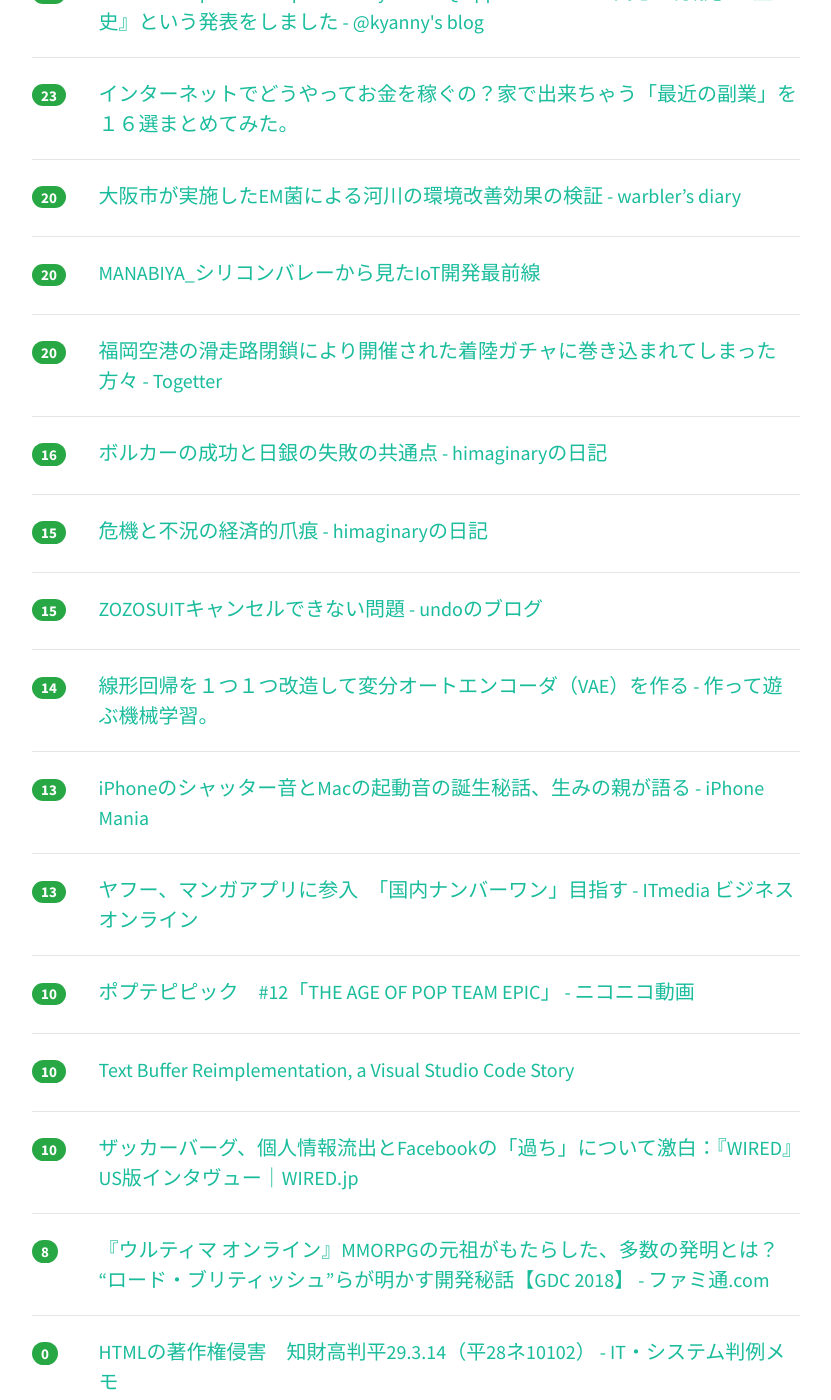
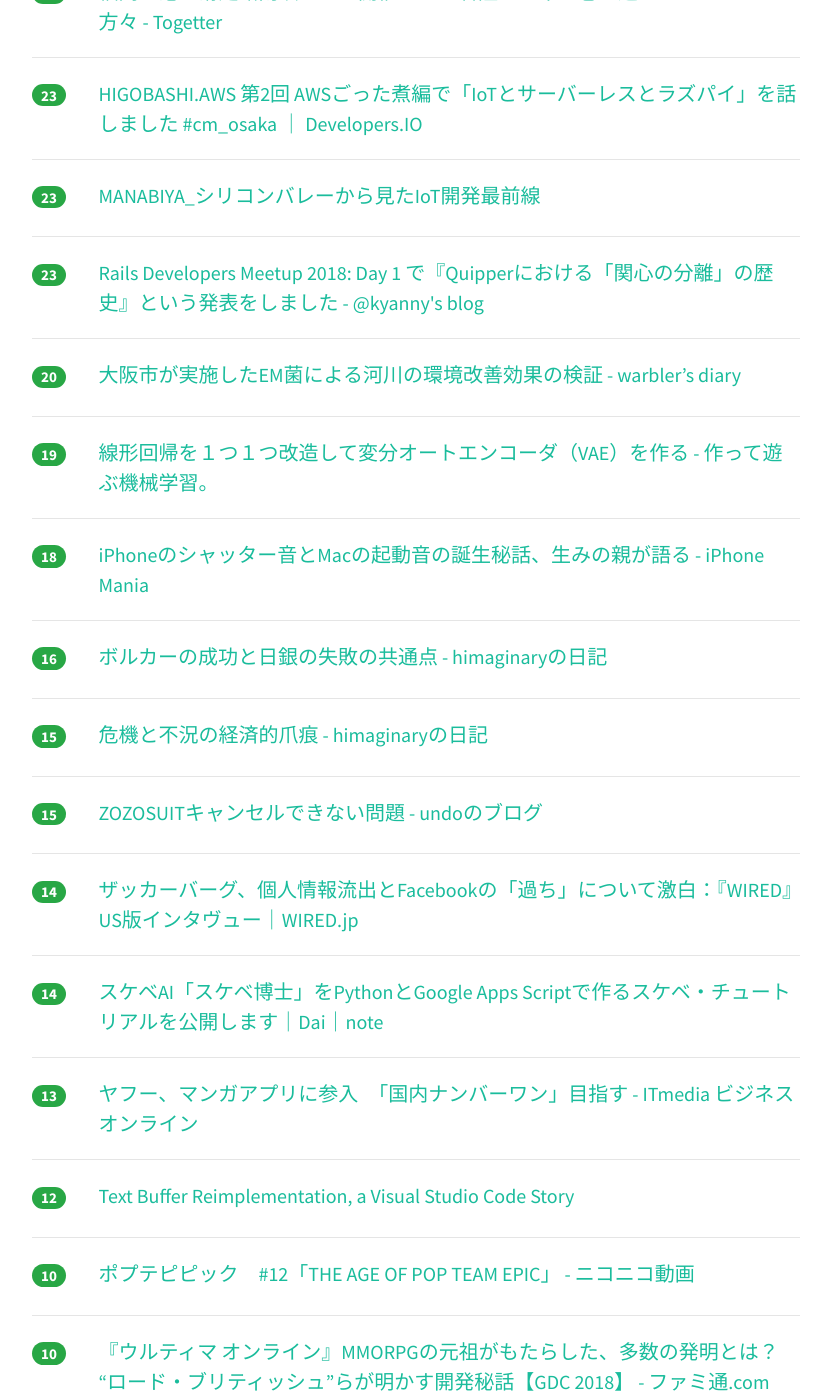
Before and after one commit to yatta47/hatena-matome-site, a Jekyll site: the page built from _posts/2018-03-25-hatena.md, in a window 1280 px wide and 1400 px high, scrolled down 1215 px. Shown: the whole window, without its empty margins (224-1055 px from the left). Built offline with Jekyll 4.4.1, drawn with Linux system fonts in a browser that asks for light colours; nearby versions of some CDN libraries; some of the changed text lies outside the part shown.

Commit message:
Updated 2018-03-25

```diff
--- a/_posts/2018-03-25-hatena.md
+++ b/_posts/2018-03-25-hatena.md
@@ -1,43 +1,43 @@
 ---
 layout: post
 title:  "2018-03-25 はてぶIT"
-date:   2018-03-25 13:03:28
+date:   2018-03-25 14:00:58
 tags: [it-hotentry]
 ---
-25 件のデータあり
+27 件のデータあり
 
 <hr><div class="row">
-<div class="col-1"><span class="badge badge-pill badge-success h2">367</span></div>
+<div class="col-1"><span class="badge badge-pill badge-success h2">433</span></div>
 <div class="col-11"><a href='https://qiita.com/takjg/items/e6b8af53421be54b62c9' target='_blank'>格安スマートリモコンの作り方 - Qiita</a></div>
 </div>
 <hr>
 <div class="row">
-<div class="col-1"><span class="badge badge-pill badge-success h2">180</span></div>
+<div class="col-1"><span class="badge badge-pill badge-success h2">216</span></div>
 <div class="col-11"><a href='https://togetter.com/li/1211752' target='_blank'>全てのデスクワーカー・自営業者に捧ぐ「運動不足の漫画家が筋トレを始めた結果」感化されて筋トレに目覚める人続出「よし運動だ」 - Togetter</a></div>
 </div>
 <hr>
 <div class="row">
-<div class="col-1"><span class="badge badge-pill badge-success h2">152</span></div>
+<div class="col-1"><span class="badge badge-pill badge-success h2">173</span></div>
 <div class="col-11"><a href='https://www.slideshare.net/pfi/nlp2018-introduction-of-deep-reinforcement-learning' target='_blank'>ゼロから始める深層強化学習（NLP2018講演資料）/ Introduction of Deep Reinforcement Learni…</a></div>
 </div>
 <hr>
 <div class="row">
-<div class="col-1"><span class="badge badge-pill badge-success h2">120</span></div>
+<div class="col-1"><span class="badge badge-pill badge-success h2">137</span></div>
 <div class="col-11"><a href='http://vaaaaaanquish.hatenablog.com/entry/2018/03/24/212254' target='_blank'>MANABIYAで「AI屋さんの1日」なるフザけたタイトルで登壇した話とその内容 - Stimulator</a></div>
 </div>
 <hr>
 <div class="row">
-<div class="col-1"><span class="badge badge-pill badge-success h2">49</span></div>
+<div class="col-1"><span class="badge badge-pill badge-success h2">58</span></div>
 <div class="col-11"><a href='http://www.nicovideo.jp/watch/1521685282' target='_blank'>ポプテピピック　#12「THE AGE OF POP TEAM EPIC」 - ニコニコ動画</a></div>
 </div>
 <hr>
 <div class="row">
-<div class="col-1"><span class="badge badge-pill badge-success h2">48</span></div>
+<div class="col-1"><span class="badge badge-pill badge-success h2">50</span></div>
 <div class="col-11"><a href='https://speakerdeck.com/qsona/microservices-maturity-model-on-rails' target='_blank'>Microservices Maturity Model on Rails // Speaker Deck</a></div>
 </div>
 <hr>
 <div class="row">
-<div class="col-1"><span class="badge badge-pill badge-success h2">33</span></div>
+<div class="col-1"><span class="badge badge-pill badge-success h2">34</span></div>
 <div class="col-11"><a href='https://postd.cc/how-to-write-a-git-commit-message/' target='_blank'>Gitのコミットメッセージの書き方 | POSTD</a></div>
 </div>
 <hr>
@@ -47,8 +47,23 @@ tags: [it-hotentry]
 </div>
 <hr>
 <div class="row">
+<div class="col-1"><span class="badge badge-pill badge-success h2">27</span></div>
+<div class="col-11"><a href='http://kanemotilevel.com/ithukugyou.html' target='_blank'>インターネットでどうやってお金を稼ぐの？家で出来ちゃう「最近の副業」を１６選まとめてみた。</a></div>
+</div>
+<hr>
+<div class="row">
+<div class="col-1"><span class="badge badge-pill badge-success h2">25</span></div>
+<div class="col-11"><a href='https://togetter.com/li/1211751' target='_blank'>福岡空港の滑走路閉鎖により開催された着陸ガチャに巻き込まれてしまった方々 - Togetter</a></div>
+</div>
+<hr>
+<div class="row">
 <div class="col-1"><span class="badge badge-pill badge-success h2">23</span></div>
 <div class="col-11"><a href='https://dev.classmethod.jp/cloud/aws/higobashi-aws-2-iot-serverless-raspberrypi/' target='_blank'>HIGOBASHI.AWS 第2回 AWSごった煮編で「IoTとサーバーレスとラズパイ」を話しました #cm_osaka ｜ Developers.IO</a></div>
+</div>
+<hr>
+<div class="row">
+<div class="col-1"><span class="badge badge-pill badge-success h2">23</span></div>
+<div class="col-11"><a href='https://www.slideshare.net/bywaysideway1/manabiyaiot-91803869' target='_blank'>MANABIYA_シリコンバレーから見たIoT開発最前線</a></div>
 </div>
 <hr>
 <div class="row">
@@ -57,23 +72,18 @@ tags: [it-hotentry]
 </div>
 <hr>
 <div class="row">
-<div class="col-1"><span class="badge badge-pill badge-success h2">23</span></div>
-<div class="col-11"><a href='http://kanemotilevel.com/ithukugyou.html' target='_blank'>インターネットでどうやってお金を稼ぐの？家で出来ちゃう「最近の副業」を１６選まとめてみた。</a></div>
-</div>
-<hr>
-<div class="row">
 <div class="col-1"><span class="badge badge-pill badge-success h2">20</span></div>
 <div class="col-11"><a href='http://warbler.hatenablog.com/entry/2018/03/24/162936' target='_blank'>大阪市が実施したEM菌による河川の環境改善効果の検証 - warbler’s diary</a></div>
 </div>
 <hr>
 <div class="row">
-<div class="col-1"><span class="badge badge-pill badge-success h2">20</span></div>
-<div class="col-11"><a href='https://www.slideshare.net/bywaysideway1/manabiyaiot-91803869' target='_blank'>MANABIYA_シリコンバレーから見たIoT開発最前線</a></div>
+<div class="col-1"><span class="badge badge-pill badge-success h2">19</span></div>
+<div class="col-11"><a href='http://machine-learning.hatenablog.com/entry/2018/03/25/010430' target='_blank'>線形回帰を１つ１つ改造して変分オートエンコーダ（VAE）を作る - 作って遊ぶ機械学習。</a></div>
 </div>
 <hr>
 <div class="row">
-<div class="col-1"><span class="badge badge-pill badge-success h2">20</span></div>
-<div class="col-11"><a href='https://togetter.com/li/1211751' target='_blank'>福岡空港の滑走路閉鎖により開催された着陸ガチャに巻き込まれてしまった方々 - Togetter</a></div>
+<div class="col-1"><span class="badge badge-pill badge-success h2">18</span></div>
+<div class="col-11"><a href='https://iphone-mania.jp/news-207006/' target='_blank'>iPhoneのシャッター音とMacの起動音の誕生秘話、生みの親が語る - iPhone Mania</a></div>
 </div>
 <hr>
 <div class="row">
@@ -93,17 +103,22 @@ tags: [it-hotentry]
 <hr>
 <div class="row">
 <div class="col-1"><span class="badge badge-pill badge-success h2">14</span></div>
-<div class="col-11"><a href='http://machine-learning.hatenablog.com/entry/2018/03/25/010430' target='_blank'>線形回帰を１つ１つ改造して変分オートエンコーダ（VAE）を作る - 作って遊ぶ機械学習。</a></div>
+<div class="col-11"><a href='https://wired.jp/2018/03/24/mark-zuckerberg-interview/' target='_blank'>ザッカーバーグ、個人情報流出とFacebookの「過ち」について激白：『WIRED』US版インタヴュー｜WIRED.jp</a></div>
 </div>
 <hr>
 <div class="row">
-<div class="col-1"><span class="badge badge-pill badge-success h2">13</span></div>
-<div class="col-11"><a href='https://iphone-mania.jp/news-207006/' target='_blank'>iPhoneのシャッター音とMacの起動音の誕生秘話、生みの親が語る - iPhone Mania</a></div>
+<div class="col-1"><span class="badge badge-pill badge-success h2">14</span></div>
+<div class="col-11"><a href='https://note.mu/daikawai/n/n252b3f8d1138' target='_blank'>スケベAI「スケベ博士」をPythonとGoogle Apps Scriptで作るスケベ・チュートリアルを公開します｜Dai｜note</a></div>
 </div>
 <hr>
 <div class="row">
 <div class="col-1"><span class="badge badge-pill badge-success h2">13</span></div>
 <div class="col-11"><a href='http://www.itmedia.co.jp/business/articles/1803/23/news117.html' target='_blank'>ヤフー、マンガアプリに参入　「国内ナンバーワン」目指す - ITmedia ビジネスオンライン</a></div>
+</div>
+<hr>
+<div class="row">
+<div class="col-1"><span class="badge badge-pill badge-success h2">12</span></div>
+<div class="col-11"><a href='https://code.visualstudio.com/blogs/2018/03/23/text-buffer-reimplementation' target='_blank'>Text Buffer Reimplementation, a Visual Studio Code Story</a></div>
 </div>
 <hr>
 <div class="row">
@@ -113,17 +128,12 @@ tags: [it-hotentry]
 <hr>
 <div class="row">
 <div class="col-1"><span class="badge badge-pill badge-success h2">10</span></div>
-<div class="col-11"><a href='https://code.visualstudio.com/blogs/2018/03/23/text-buffer-reimplementation' target='_blank'>Text Buffer Reimplementation, a Visual Studio Code Story</a></div>
+<div class="col-11"><a href='https://www.famitsu.com/news/201803/24154303.html' target='_blank'>『ウルティマ オンライン』MMORPGの元祖がもたらした、多数の発明とは？ “ロード・ブリティッシュ”らが明かす開発秘話【GDC 2018】 - ファミ通.com</a></div>
 </div>
 <hr>
 <div class="row">
-<div class="col-1"><span class="badge badge-pill badge-success h2">10</span></div>
-<div class="col-11"><a href='https://wired.jp/2018/03/24/mark-zuckerberg-interview/' target='_blank'>ザッカーバーグ、個人情報流出とFacebookの「過ち」について激白：『WIRED』US版インタヴュー｜WIRED.jp</a></div>
-</div>
-<hr>
-<div class="row">
-<div class="col-1"><span class="badge badge-pill badge-success h2">8</span></div>
-<div class="col-11"><a href='https://www.famitsu.com/news/201803/24154303.html' target='_blank'>『ウルティマ オンライン』MMORPGの元祖がもたらした、多数の発明とは？ “ロード・ブリティッシュ”らが明かす開発秘話【GDC 2018】 - ファミ通.com</a></div>
+<div class="col-1"><span class="badge badge-pill badge-success h2">6</span></div>
+<div class="col-11"><a href='https://anond.hatelabo.jp/20180325082847' target='_blank'>ニュースサイトなんかの「続きを読む」っての絶滅させてほしい</a></div>
 </div>
 <hr>
 <div class="row">
```
